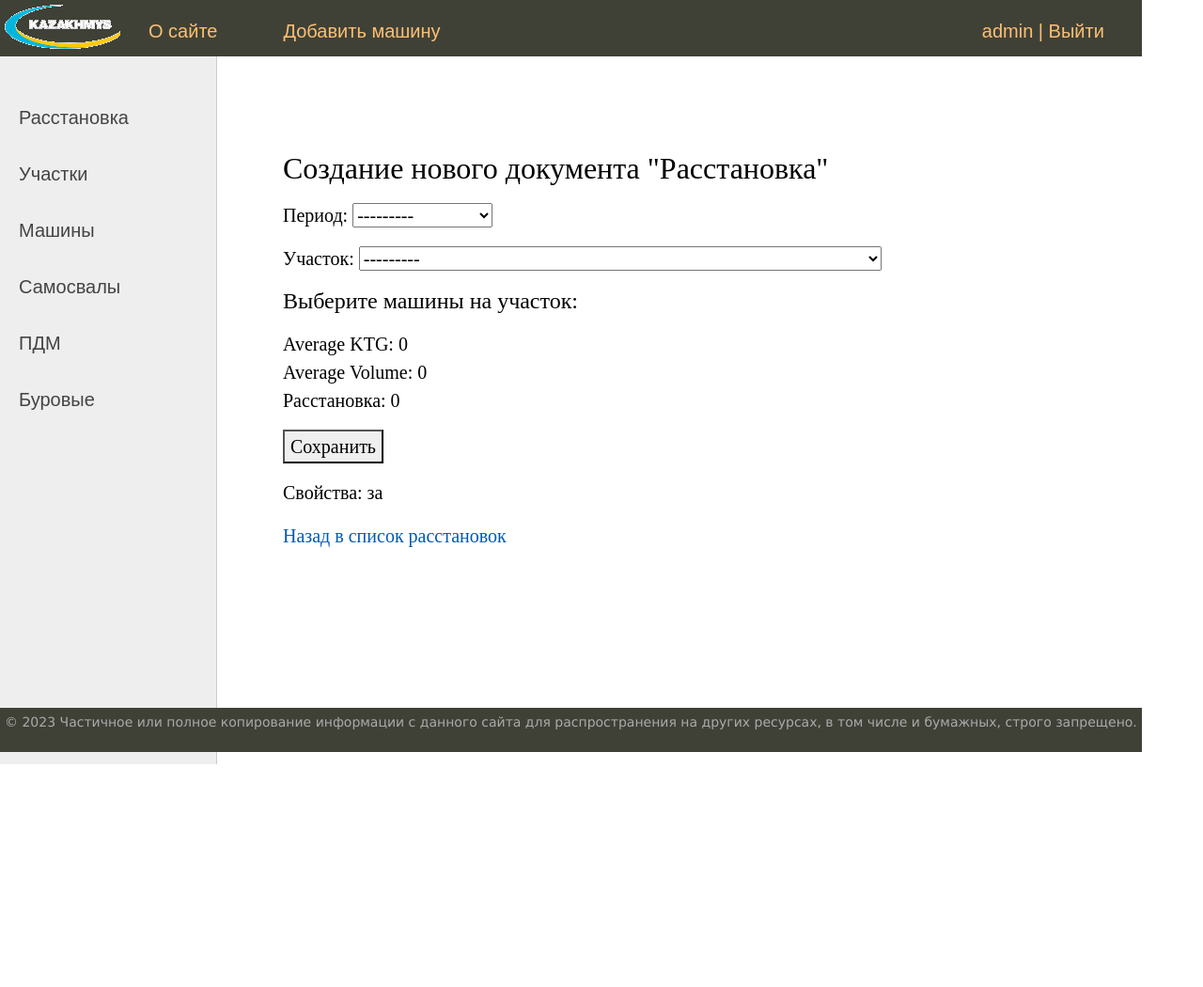
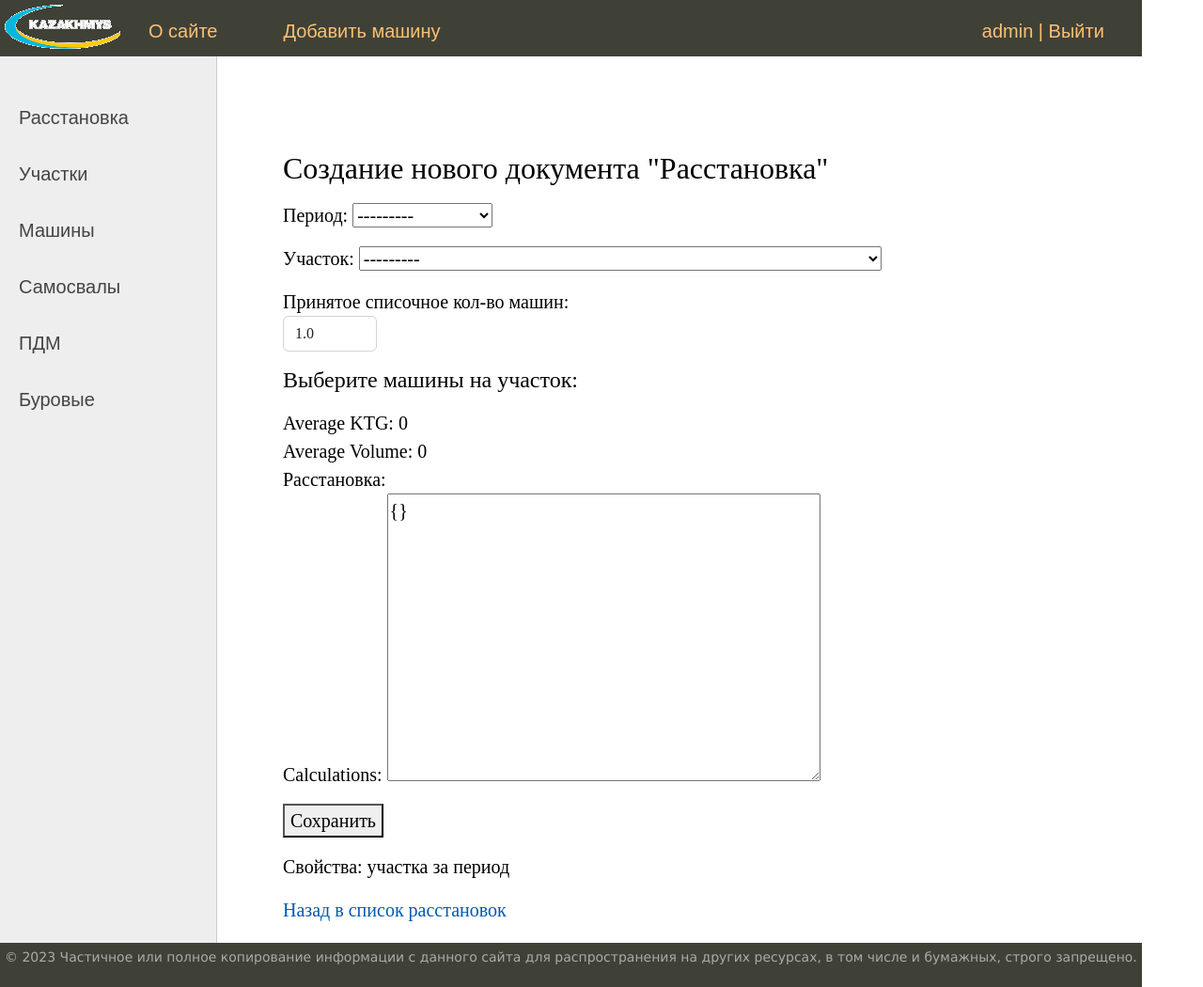
Before and after one commit to ramires666/car_placement, a Django app: page /placement/new/ in a window 1280 px wide. Shown: the whole page at 94% size. Before the commit the page ends 813 px from the top, so only its background shows below. Run offline with Django 5.2, Linux system fonts and the light colour scheme; a user stored in the database is signed in; data comes from the database, SQL or seed files in the repository; both versions use the stored data as it was after the commit; parts of the project's set-up code (start-up, migrations or seed data) failed here and were passed over; some libraries are stand-ins or nearby versions.

Commit message:
placement calc alpha 1.1.1 saves and opens

```diff
--- a/carzlayout/cars/forms.py
+++ b/carzlayout/cars/forms.py
@@ -183,21 +183,27 @@
     cars = forms.ModelMultipleChoiceField(
         queryset=Car.objects.all(),
         required=False,
-        widget=forms.CheckboxSelectMultiple,  # Use checkboxes for selection
+        widget=forms.CheckboxSelectMultiple,
         label="Выберите машины"
     )
     class Meta:
         model = Placement
-        fields = ['site', 'period',  'cars']
+        # fields = ['site', 'period',  'cars', 'nspis']
+        # fields = [ 'changed_by','period', 'site', 'cars', 'nspis', 'calculations']
+        fields = [ 'period', 'site', 'cars', 'nspis', 'calculations']
         widgets = {
             'period': forms.Select(choices=[(period.id, period.title) for period in YearMonth.objects.all()]),
+            'nspis': forms.NumberInput(attrs={'step': 0.1, 'class': 'form-control', 'style': 'max-width: 100px;'}),
+            'calculations': forms.Textarea(),
         }
-        # You can add more fields as needed
     def __init__(self, *args, **kwargs):
         super(PlacementForm, self).__init__(*args, **kwargs)
         # self.fields['changed_by'].disabled = True
         # self.fields['changed_by'].widget.attrs['readonly'] = True
 
+    def is_valid(self):
+        # Place breakpoint here to debug form validation
+        return super().is_valid()
 
 
 
--- a/carzlayout/cars/models.py
+++ b/carzlayout/cars/models.py
@@ -332,6 +332,8 @@
     created = models.DateTimeField(auto_now_add=True, verbose_name="Дата создания")
     site = models.ForeignKey(Site, on_delete=models.CASCADE, verbose_name="Участок")
     cars = models.ManyToManyField('Car', through='PlacementCar', verbose_name="Машины")
+    nspis = models.FloatField(verbose_name="Принятое списочное кол-во машин", default=1.0)
+    calculations = models.JSONField(default=dict,blank=True)
     history = HistoricalRecords()
 
     class Meta:
--- a/carzlayout/cars/templates/cars/placement_create.html
+++ b/carzlayout/cars/templates/cars/placement_create.html
@@ -8,8 +8,9 @@
 
     <form method="post">
     {% csrf_token %}
-    <p>Период:  {{ form.period }}</p>  <!-- Render the period field explicitly -->
+    <p>{{ form.period.label_tag }}  {{ form.period }}</p>  <!-- Render the period field explicitly -->
     <p>{{ form.site.label_tag }} {{ form.site }}</p>
+    <p>{{ form.nspis.label_tag }} {{ form.nspis }}</p>
     <!-- Render  other fields as needed -->
 
         <p></p>
@@ -24,11 +25,12 @@
 
 <div id="avgKTG">Средний КТГ: 0</div>
 <div id="avgVolume">Средни объем кузова: 0</div>
-<div id="Placement">Расстановка: 0</div>
+<div id="Placement">Расстановка:
+        <p>{{ form.calculations.label_tag }} {{ form.calculations }}</p></div>
         <p></p>
 <button type="submit">Сохранить</button>
 <p></p>
-        Свойства: <span id="site_title"></span> за <span id="period_title"></span>
+        Свойства: <span id="site_title">участка</span> <span id="period_title">за период</span>
 <p></p>
 
 <div id="site_properties_table">
--- a/carzlayout/cars/templates/cars/placement_edit.html
+++ b/carzlayout/cars/templates/cars/placement_edit.html
@@ -33,9 +33,9 @@
     </div>
 </form>
 
-    <div id="Placement">Расстановка: 0</div>
+    <div id="Placement">Расстановка: </div>
         <p></p>
-
+{{ calculations_table|safe }}
 
     <p></p>
 <strong>Свойства участка:</strong>
--- a/carzlayout/cars/views.py
+++ b/carzlayout/cars/views.py
@@ -1200,44 +1200,12 @@
             site = self.object.site
             placement_period = self.object.period
 
-            # # Get the KTG values for the exact period or the yearly period if the month is not available
-            # ktg_subquery = Ktg.objects.filter(
-            #     car=OuterRef('pk'),
-            #     period__year=placement_period.year,
-            #     period__month=0  # Assuming 0 denotes a yearly period
-            # ).order_by('-created').values('KTG')[:1]
-            #
-            # # Get the exact KTG values if they exist for the month
-            # ktg_month_subquery = Ktg.objects.filter(
-            #     car=OuterRef('pk'),
-            #     period=placement_period
-            # ).order_by('-created').values('KTG')[:1]
-            #
-            # # Annotate the cars with the latest KTG value
-            # cars_qs = Car.objects.annotate(
-            #     latest_ktg_month=Subquery(ktg_month_subquery),
-            #     latest_ktg_year=Subquery(ktg_subquery),
-            # ).values('pk', 'artikul', 'garnom', 'title', 'latest_ktg_month', 'latest_ktg_year')
-            #
-            # # Prepare the DataFrame
-            # cars_list = list(cars_qs)
-            # df = pd.DataFrame(cars_list)
-            # df['selected'] = df['pk'].isin(self.object.cars.values_list('pk', flat=True))
-            #
-            # # Determine the correct KTG value to use
-            # df['KTG'] = df.apply(
-            #     lambda row: row['latest_ktg_month'] if row['latest_ktg_month'] is not None else row['latest_ktg_year'],
-            #     axis=1)
-
             # Fetch cars related to the placement
             # Fetch ALL cars
             cars_qs = Car.objects.all().values('id', 'artikul', 'garnom', 'title','V_objem_kuzova')
 
             # Get IDs of cars currently selected in this placement
             selected_car_ids = set(self.object.cars.values_list('id', flat=True))
-
-            # cars_qs = Car.objects.filter(placement=self.object).values('id', 'artikul', 'garnom', 'title')
-            # selected_car_ids = self.object.cars.values_list('id', flat=True)
 
             # Prepare a list to hold KTG values and other car information
             cars_list_full = [
@@ -1276,6 +1244,20 @@
             # df_placement = calc_placement(self.request)
             # context['placement_calculation'] = df_placement
 
+            # Prepare the calculations data
+            placement_calculations = self.object.calculations
+            if type(placement_calculations)==dict and len(placement_calculations)!=0:
+                # Assuming `placement_calculations` is a dictionary like the one provided
+                # Transform it into a DataFrame for easy HTML table rendering
+                df_calculations = pd.DataFrame({
+                    'Показатель': list(placement_calculations['Показатель'].values()),
+                    'Значение': list(placement_calculations['Значение'].values())
+                })
+                calculations_html = format_table(df_calculations, index=False)
+                context['calculations_table'] = mark_safe(calculations_html)
+            else:
+                context['calculations_table'] = "Рассчет не сохранен"
+
         return context
 
     def form_valid(self, form):
@@ -1315,10 +1297,13 @@
     template_name = 'cars/placement_create.html'
     success_url = reverse_lazy('placement-list')  # Redirect to placement list view on success
 
+
+
     def form_valid(self, form):
         with transaction.atomic():
             placement = form.save(commit=False)
             placement.changed_by = self.request.user  # Assuming a 'changed_by' field to track the user
+            placement.calculations = calc_placement(self.request,False).to_dict()
             placement.save()  # Save the Placement instance
 
         selected_cars_ids = self.request.POST.get('selected_cars', '')
@@ -1332,7 +1317,11 @@
 
         return responce
 
-
+    # def post(self, request, *args, **kwargs):
+    #     # self.form_class.calculations = calc_placement(self.request,False).to_dict()
+    #
+    #     # Place breakpoint here to catch the POST request submission
+    #     return super().post(request, *args, **kwargs)
 
 class PlacementListView(ListView):
     model = Placement
@@ -1412,10 +1401,32 @@
     return JsonResponse({'html': html_table})
 
 
-def calc_placement(request):
-    site_id = request.GET.get('site_id')
-    period_id = request.GET.get('period_id')
-    car_ids = request.GET.get('car_ids', '').split(',')
+def calc_placement(request,html=True):
+    # try:
+    #     if request.request:
+    #         if len(request.request.GET) > 0:
+    #             site_id = request.request.GET.get('site_id')
+    #             period_id = request.request.GET.get('period_id')
+    #             car_ids = request.request.GET.get('car_ids', '').split(',')
+    #         else:
+    #             site_id = int(request.POST.get('site_id'))
+    #             period_id = int(request.POST.get('period_id'))
+    #             car_ids = request.POST.get('car_ids', '').split(',')
+    #
+    # except:
+    if request.method == 'GET':
+    # if len(request.GET) > 0:
+        site_id = request.GET.get('site_id')
+        period_id = request.GET.get('period_id')
+        car_ids = request.GET.get('car_ids', '').split(',')
+    else:
+        site_id = request.POST.get('site')
+        period_id = request.POST.get('period')
+        car_ids = request.POST.get('selected_cars', '').split(',')
+
+        # site_id = int(request.POST.get('site_id'))
+        # period_id = int(request.POST.get('period_id'))
+        # car_ids = request.POST.get('car_ids', '').split(',')
 
     _, df_props = get_site_properties(request, site_id, period_id)
 
@@ -1548,7 +1559,7 @@
             'Время основн технол операц на план объем',
             'Устранение неисправностей-ремонт',
             'Фонд времени смены на основные технол операц',
-            'Необх кол рабоч машин на план объем',
+            'Необх кол-во рабоч машин на план объем',
             'Принятое списочное количество машин',
             'План наработка на списочн машину'
         ],
@@ -1556,7 +1567,7 @@
     }
     df_rasschet = pd.DataFrame.from_dict(dict)
     html_content = format_table(df_rasschet,index=False)
-    return HttpResponse(html_content, content_type='text/html')
-
-
-    # return JsonResponse(Rasschet,safe=False)
+    if html:
+        return HttpResponse(html_content, content_type='text/html')
+    else:
+        return df_rasschet
```
Also changed, not shown: carzlayout/db.sqlite3.
